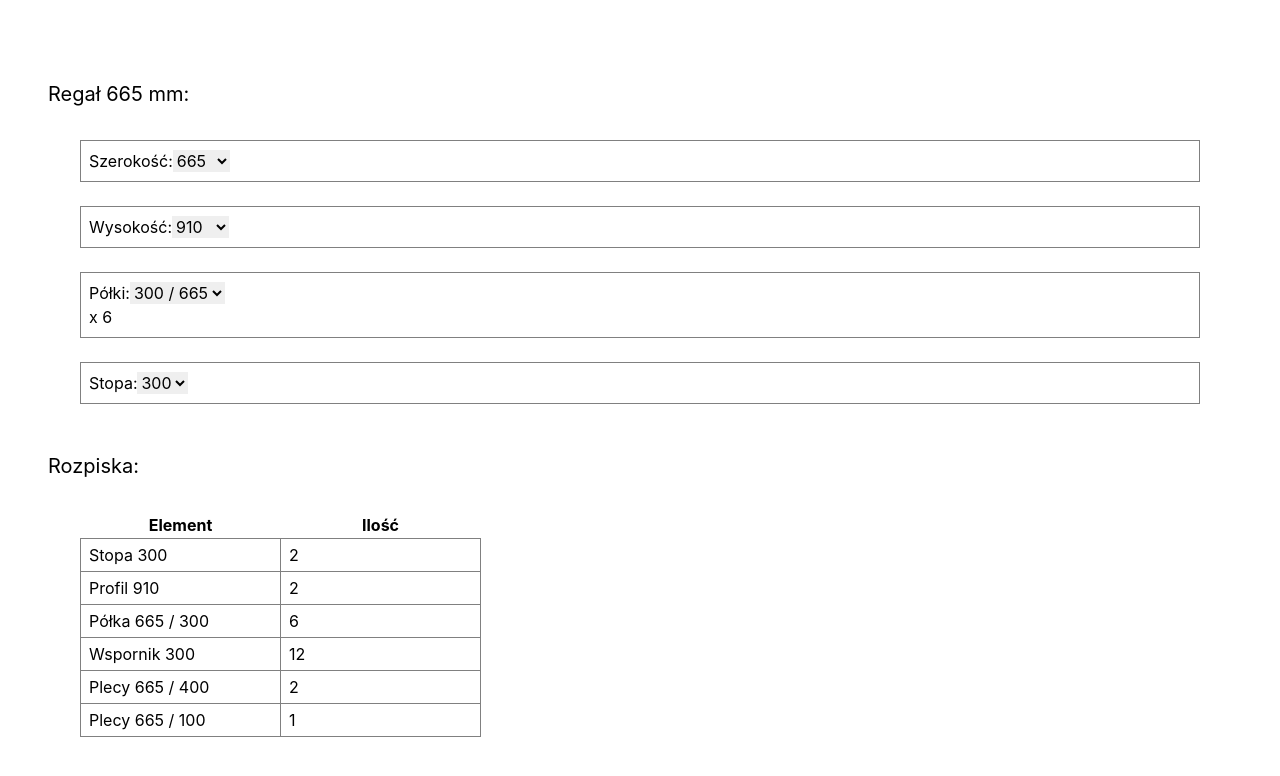
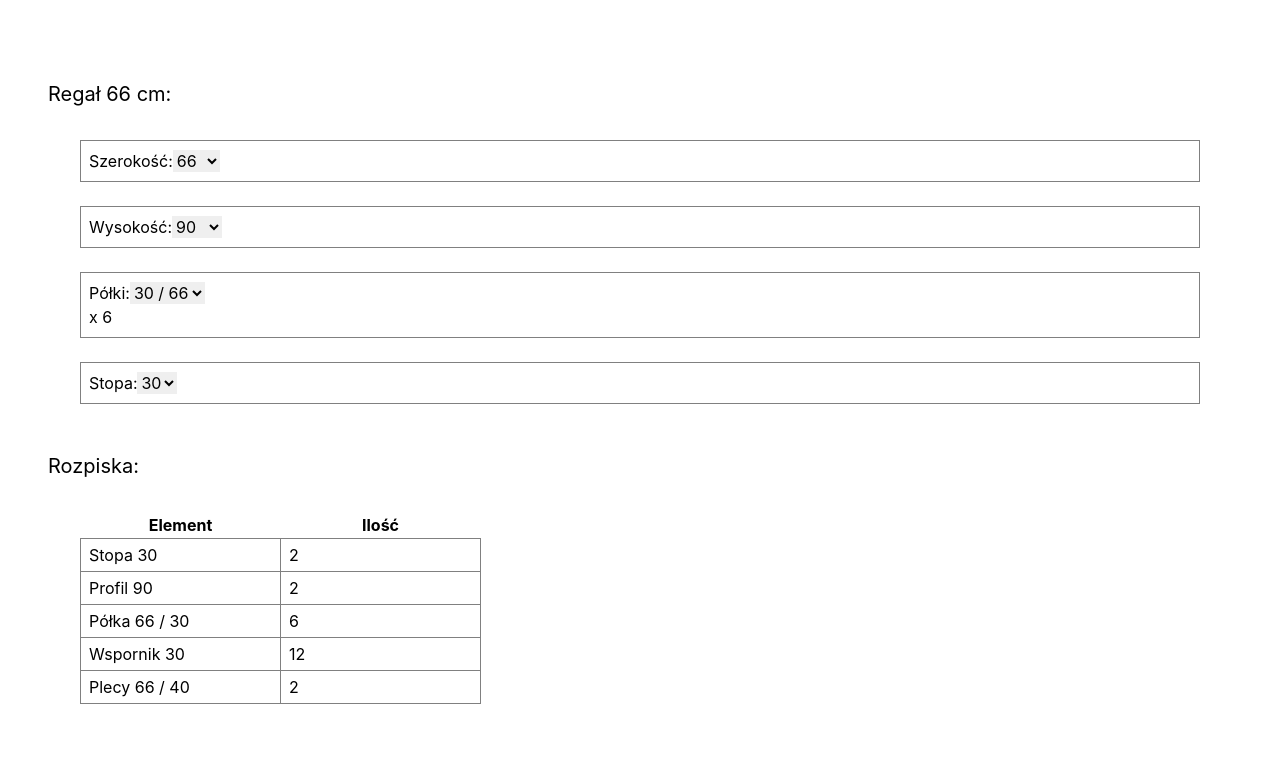
Before and after one commit to michalik-maciej/projektownia-kalkulator, a React (Create React App) app: page / in a window 1280 px wide. Shown: the top 776 px of the page. Built offline with nearby package versions, Linux system fonts and the light colour scheme.

Commit message:
refactor app and stand input

```diff
--- a/src/App.tsx
+++ b/src/App.tsx
@@ -1,5 +1,5 @@
-import { useState, ChangeEvent } from "react"
-import { find, uniq, map, toString, toInteger } from "lodash/fp"
+import { useState } from "react"
+import { uniq, map } from "lodash/fp"
 
 import "./App.css"
 import { StandInput } from "./components/StandInput"
@@ -22,51 +22,15 @@ export default function App() {
 
   const [shelvesPerModule, setShelfNumber] = useState(6)
 
-  const handleSetWidth = ({
-    target: { value },
-  }: ChangeEvent<HTMLSelectElement>) => {
-    const newShelves = getShelf(toInteger(value))
-    const newShelf = find(({ d }) => d === shelf?.d, newShelves)
-    setShelf(newShelf || newShelves[0])
-    setWidth(toInteger(value))
-  }
-
-  const handleSetFoot = ({
-    target: { value },
-  }: ChangeEvent<HTMLSelectElement>) => {
-    const newFoot = find(({ w }) => toString(w) === value, footOptions)
-    setFoot(newFoot || footOptions[0])
-  }
-
-  const handleSetLeg = ({
-    target: { value },
-  }: ChangeEvent<HTMLSelectElement>) => {
-    const newLeg = find(({ h }) => toString(h) === value, legOptions)
-    setLeg(newLeg || legOptions[0])
-  }
-
-  const handleSetShelf = ({
-    target: { value },
-  }: ChangeEvent<HTMLSelectElement>) => {
-    const newShelf = find(({ d }) => toString(d) === value, shelfOptions)
-    setShelf(newShelf || shelfOptions[0])
-  }
-
-  const handleSetShelfNumber = ({
-    target: { value },
-  }: ChangeEvent<HTMLInputElement>) => {
-    setShelfNumber(toInteger(value))
-  }
-
   return (
     <div className="m-12">
       <StandInput
         footOptions={footOptions}
-        handleSetFoot={handleSetFoot}
-        handleSetLeg={handleSetLeg}
-        handleSetShelf={handleSetShelf}
-        handleSetShelfNumber={handleSetShelfNumber}
-        handleSetWidth={handleSetWidth}
+        setFoot={setFoot}
+        setLeg={setLeg}
+        setShelf={setShelf}
+        setShelfNumber={setShelfNumber}
+        setWidth={setWidth}
         legOptions={legOptions}
         shelf={shelf}
         shelfOptions={shelfOptions}
--- a/src/Products/back.ts
+++ b/src/Products/back.ts
@@ -1,22 +1,22 @@
 import { filter } from "lodash/fp"
 
 const back = [
-  { h: 100, w: 665, price: 16.0 },
-  { h: 200, w: 665, price: 20.65 },
-  { h: 300, w: 665, price: 31.1 },
-  { h: 400, w: 665, price: 34.07 },
-  { h: 100, w: 800, price: 15.48 },
-  { h: 200, w: 800, price: 19.72 },
-  { h: 300, w: 800, price: 29.8 },
-  { h: 400, w: 800, price: 33.03 },
-  { h: 100, w: 1000, price: 16.0 },
-  { h: 200, w: 1000, price: 20.65 },
-  { h: 300, w: 1000, price: 31.1 },
-  { h: 400, w: 1000, price: 34.07 },
-  { h: 100, w: 1250, price: 18.58 },
-  { h: 200, w: 1250, price: 27.87 },
-  { h: 300, w: 1250, price: 36.9 },
-  { h: 400, w: 1250, price: 41.81 },
+  { h: 10, w: 66, price: 16.0 },
+  { h: 20, w: 66, price: 20.65 },
+  { h: 30, w: 66, price: 31.1 },
+  { h: 40, w: 66, price: 34.07 },
+  { h: 10, w: 80, price: 15.48 },
+  { h: 20, w: 80, price: 19.72 },
+  { h: 30, w: 80, price: 29.8 },
+  { h: 40, w: 80, price: 33.03 },
+  { h: 10, w: 100, price: 16.0 },
+  { h: 20, w: 100, price: 20.65 },
+  { h: 30, w: 100, price: 31.1 },
+  { h: 40, w: 100, price: 34.07 },
+  { h: 10, w: 125, price: 18.58 },
+  { h: 20, w: 125, price: 27.87 },
+  { h: 30, w: 125, price: 36.9 },
+  { h: 40, w: 125, price: 41.81 },
 ]
 
 interface Params {
--- a/src/Products/foot.ts
+++ b/src/Products/foot.ts
@@ -1,8 +1,8 @@
 const foot = [
-  { d: 160, w: 300, price: 41.67 },
-  { d: 160, w: 370, price: 44.39 },
-  { d: 160, w: 470, price: 52.13 },
-  { d: 160, w: 570, price: 58.84 },
+  { d: 16, w: 30, price: 41.67 },
+  { d: 16, w: 37, price: 44.39 },
+  { d: 16, w: 47, price: 52.13 },
+  { d: 16, w: 57, price: 58.84 },
 ]
 
 export const getFoot = () => foot
--- a/src/Products/leg.ts
+++ b/src/Products/leg.ts
@@ -1,13 +1,13 @@
 const leg = [
-  // { d: 30, h: 1810, w: 30, price: 84.65 },
-  // { d: 30, h: 2110, w: 30, price: 91.87 },
-  // { d: 30, h: 2410, w: 30, price: 108.39 },
-  { d: 30, h: 910, w: 80, price: 58.9 },
-  { d: 30, h: 1510, w: 80, price: 98.0 },
-  { d: 30, h: 1710, w: 80, price: 108.39 },
-  { d: 30, h: 1810, w: 80, price: 115.33 },
-  { d: 30, h: 2110, w: 80, price: 138.33 },
-  { d: 30, h: 2410, w: 80, price: 156.91 },
+  // { d: 3, h: 180, w: 3, price: 84.65 ,
+  // { d: 3, h: 210, w: 3, price: 91.87 ,
+  // { d: 3, h: 240, w: 3, price: 108.39},
+  { d: 3, h: 90, w: 8, price: 58.9 },
+  { d: 3, h: 150, w: 8, price: 98.0 },
+  { d: 3, h: 170, w: 8, price: 108.39 },
+  { d: 3, h: 180, w: 8, price: 115.33 },
+  { d: 3, h: 210, w: 8, price: 138.33 },
+  { d: 3, h: 240, w: 8, price: 156.91 },
 ]
 
 export const getLeg = () => leg
--- a/src/Products/shelf.ts
+++ b/src/Products/shelf.ts
@@ -1,21 +1,21 @@
 import { filter } from "lodash/fp"
 
 const shelf = [
-  { d: 300, w: 665, price: 29.8 },
-  { d: 370, w: 665, price: 43.36 },
-  { d: 470, w: 665, price: 49.55 },
-  { d: 300, w: 800, price: 39.0 },
-  { d: 370, w: 800, price: 49.55 },
-  { d: 470, w: 800, price: 64.0 },
-  { d: 570, w: 800, price: 76.39 },
-  { d: 300, w: 1000, price: 42.0 },
-  { d: 370, w: 1000, price: 51.51 },
-  { d: 470, w: 1000, price: 66.07 },
-  { d: 570, w: 1000, price: 79.49 },
-  { d: 300, w: 1250, price: 45.0 },
-  { d: 370, w: 1250, price: 64.52 },
-  { d: 470, w: 1250, price: 82.58 },
-  { d: 570, w: 1250, price: 99.1 },
+  { d: 30, w: 66, price: 29.8 },
+  { d: 37, w: 66, price: 43.36 },
+  { d: 47, w: 66, price: 49.55 },
+  { d: 30, w: 80, price: 39.0 },
+  { d: 37, w: 80, price: 49.55 },
+  { d: 47, w: 80, price: 64.0 },
+  { d: 57, w: 80, price: 76.39 },
+  { d: 30, w: 100, price: 42.0 },
+  { d: 37, w: 100, price: 51.51 },
+  { d: 47, w: 100, price: 66.07 },
+  { d: 57, w: 100, price: 79.49 },
+  { d: 30, w: 125, price: 45.0 },
+  { d: 37, w: 125, price: 64.52 },
+  { d: 47, w: 125, price: 82.58 },
+  { d: 57, w: 125, price: 99.1 },
 ]
 
 export const getShelf = (width?: number) =>
--- a/src/Products/support.ts
+++ b/src/Products/support.ts
@@ -1,9 +1,9 @@
 import { filter } from "lodash/fp"
 
 const support = [
-  { d: 300, price: 7.5 },
-  { d: 370, price: 9.6 },
-  { d: 470, price: 11.36 },
+  { d: 30, price: 7.5 },
+  { d: 37, price: 9.6 },
+  { d: 47, price: 11.36 },
 ]
 
 export const getSupport = (depth?: number) =>
--- a/src/components/StandInput.tsx
+++ b/src/components/StandInput.tsx
@@ -1,16 +1,25 @@
 import { ChangeEvent } from "react"
-import { map } from "lodash/fp"
+import { find, map, toInteger, toString } from "lodash/fp"
 
 import "../App.css"
-import { Foot, Leg, Shelf } from "../types"
+import { getShelf } from "../products"
+import {
+  Foot,
+  Leg,
+  Shelf,
+  SetFoot,
+  SetLeg,
+  SetShelf,
+  SetNumber,
+} from "../types"
 
 interface Props {
   footOptions: Foot[]
-  handleSetFoot: (arg: ChangeEvent<HTMLSelectElement>) => void
-  handleSetLeg: (arg: ChangeEvent<HTMLSelectElement>) => void
-  handleSetShelf: (arg: ChangeEvent<HTMLSelectElement>) => void
-  handleSetShelfNumber: (arg: ChangeEvent<HTMLInputElement>) => void
-  handleSetWidth: (arg: ChangeEvent<HTMLSelectElement>) => void
+  setFoot: SetFoot
+  setLeg: SetLeg
+  setShelf: SetShelf
+  setShelfNumber: SetNumber
+  setWidth: SetNumber
   legOptions: Leg[]
   shelf: Shelf
   shelfOptions: Shelf[]
@@ -21,21 +30,57 @@ interface Props {
 
 export const StandInput = ({
   footOptions,
-  handleSetFoot,
-  handleSetLeg,
-  handleSetShelf,
-  handleSetShelfNumber,
-  handleSetWidth,
   legOptions,
+  setFoot,
+  setLeg,
+  setShelf,
+  setShelfNumber,
+  setWidth,
   shelf,
   shelfOptions,
   shelvesPerModule,
   width,
   widthOptions,
 }: Props) => {
+  const handleSetWidth = ({
+    target: { value },
+  }: ChangeEvent<HTMLSelectElement>) => {
+    const newShelves = getShelf(toInteger(value))
+    const newShelf = find(({ d }) => d === shelf?.d, newShelves)
+    setShelf(newShelf || newShelves[0])
+    setWidth(toInteger(value))
+  }
+
+  const handleSetFoot = ({
+    target: { value },
+  }: ChangeEvent<HTMLSelectElement>) => {
+    const newFoot = find(({ w }) => toString(w) === value, footOptions)
+    setFoot(newFoot || footOptions[0])
+  }
+
+  const handleSetLeg = ({
+    target: { value },
+  }: ChangeEvent<HTMLSelectElement>) => {
+    const newLeg = find(({ h }) => toString(h) === value, legOptions)
+    setLeg(newLeg || legOptions[0])
+  }
+
+  const handleSetShelf = ({
+    target: { value },
+  }: ChangeEvent<HTMLSelectElement>) => {
+    const newShelf = find(({ d }) => toString(d) === value, shelfOptions)
+    setShelf(newShelf || shelfOptions[0])
+  }
+
+  const handleSetShelfNumber = ({
+    target: { value },
+  }: ChangeEvent<HTMLInputElement>) => {
+    setShelfNumber(toInteger(value))
+  }
+
   return (
     <>
-      <div className="text-xl py-8">Regał {width} mm:</div>
+      <div className="text-xl py-8">Regał {width} cm:</div>
       <div className="flex flex-col gap-6 px-8">
         <label>
           Szerokość:
--- a/src/utils/calculateBacks.ts
+++ b/src/utils/calculateBacks.ts
@@ -16,9 +16,10 @@ export const calculateBacks = ({
 
   let remainder = height
   const order = []
+  const BACK_OFFSET = 10
 
   for (const back of backs) {
-    if (remainder > back.h) {
+    if (remainder >= back.h + BACK_OFFSET) {
       const number = Math.floor(remainder / back.h)
       order.push({ element: back, number })
       remainder = remainder % back.h
```
Also changed, not shown: src/types.ts (+9 -0 lines).
